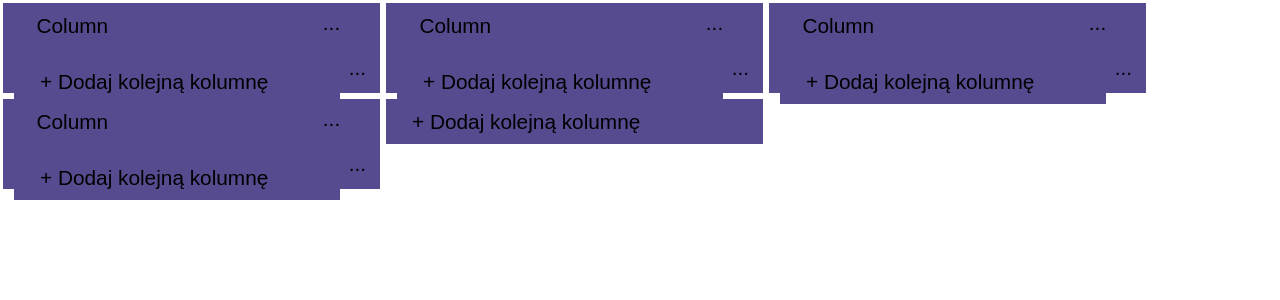
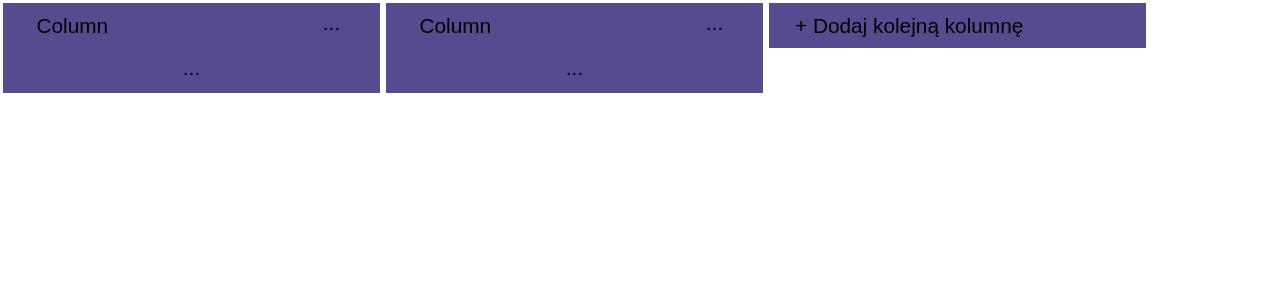
Before and after one commit to infoshareacademy/jfddr2-cyberfrontend-app, a React (Create React App) app: page / in a window 1280 px wide. Shown: the top 300 px of the page. Built offline with nearby package versions, Linux system fonts and the light colour scheme.

Commit message:
Change what and how to render

```diff
--- a/src/App.js
+++ b/src/App.js
@@ -7,18 +7,8 @@ const App = () => {
   return (
     //temporarly className
     <div className="project-canvas">
-      <Column>
-        <AddNew />
-      </Column>
-      <Column>
-        <AddNew />
-      </Column>
-      <Column>
-        <AddNew />
-      </Column>
-      <Column>
-        <AddNew />
-      </Column>
+      <Column label="TODO" />
+      <Column />
       <AddNew />
     </div>
   );
```
